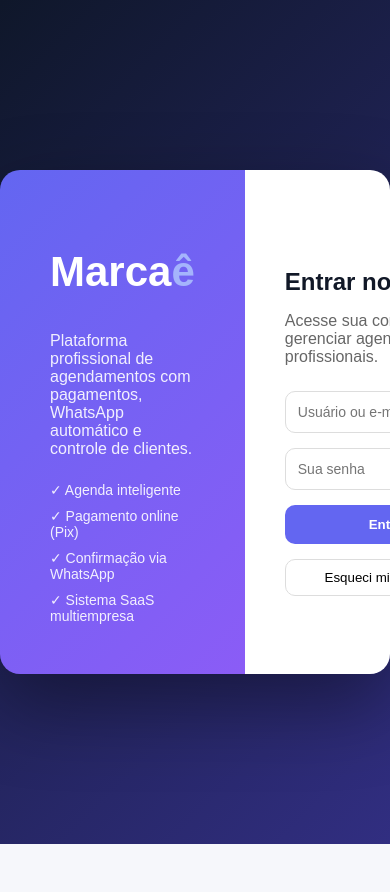
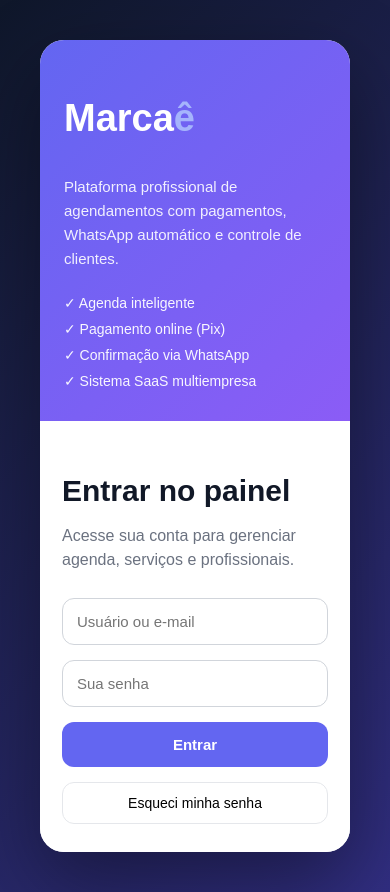
Before and after one commit to tailanesilva-int/marcae-saas, a Next.js app: page /login in a window 390 px wide. Before the commit the page ends 844 px from the top, so only its background shows below. Built offline with nearby package versions, Linux system fonts and the light colour scheme.

Commit message:
Corrige responsividade tela login mobile

```diff
--- a/app/login/page.tsx
+++ b/app/login/page.tsx
@@ -8,11 +8,24 @@
   const [empresaSlug, setEmpresaSlug] = useState('');
   const [carregando, setCarregando] = useState(false);
   const [erro, setErro] = useState('');
+  const [mobile, setMobile] = useState(false);
 
   useEffect(() => {
     const params = new URLSearchParams(window.location.search);
     const empresa = params.get('empresa') || '';
     setEmpresaSlug(empresa);
+
+    const verificarTela = () => {
+      setMobile(window.innerWidth <= 768);
+    };
+
+    verificarTela();
+
+    window.addEventListener('resize', verificarTela);
+
+    return () => {
+      window.removeEventListener('resize', verificarTela);
+    };
   }, []);
 
   async function handleLogin(e: React.FormEvent) {
@@ -57,15 +70,37 @@
 
   return (
     <div style={container}>
-      <div style={wrapper}>
-        <div style={left}>
-          <h1 style={logo}>
+      <div
+        style={{
+          ...wrapper,
+          flexDirection: mobile ? 'column' : 'row',
+          width: mobile ? '100%' : '100%',
+          margin: mobile ? '20px' : '0',
+        }}
+      >
+        <div
+          style={{
+            ...left,
+            padding: mobile ? '32px 24px' : '50px',
+          }}
+        >
+          <h1
+            style={{
+              ...logo,
+              fontSize: mobile ? '38px' : '42px',
+            }}
+          >
             Marca<span style={{ color: '#A5B4FC' }}>ê</span>
           </h1>
 
-          <p style={description}>
-            Plataforma profissional de agendamentos com pagamentos, WhatsApp
-            automático e controle de clientes.
+          <p
+            style={{
+              ...description,
+              fontSize: mobile ? '15px' : '16px',
+            }}
+          >
+            Plataforma profissional de agendamentos com pagamentos,
+            WhatsApp automático e controle de clientes.
           </p>
 
           {empresaSlug && (
@@ -86,10 +121,17 @@
         </div>
 
         <div style={right}>
-          <div style={card}>
+          <div
+            style={{
+              ...card,
+              padding: mobile ? '28px 22px' : '40px',
+            }}
+          >
             <h2 style={title}>Entrar no painel</h2>
+
             <p style={subtitle}>
-              Acesse sua conta para gerenciar agenda, serviços e profissionais.
+              Acesse sua conta para gerenciar agenda, serviços e
+              profissionais.
             </p>
 
             <form onSubmit={handleLogin} style={form}>
@@ -113,7 +155,11 @@
 
               {erro && <div style={erroBox}>{erro}</div>}
 
-              <button type="submit" style={button} disabled={carregando}>
+              <button
+                type="submit"
+                style={button}
+                disabled={carregando}
+              >
                 {carregando ? 'Entrando...' : 'Entrar'}
               </button>
 
@@ -121,7 +167,9 @@
                 type="button"
                 style={secondaryButton}
                 onClick={() =>
-                  alert('Recuperação de senha será implementada na próxima etapa.')
+                  alert(
+                    'Recuperação de senha será implementada na próxima etapa.'
+                  )
                 }
               >
                 Esqueci minha senha
@@ -135,25 +183,26 @@
 }
 
 const container = {
-  height: '100vh',
+  minHeight: '100vh',
   display: 'flex',
   alignItems: 'center',
   justifyContent: 'center',
   background: 'linear-gradient(135deg, #0F172A, #312E81)',
+  padding: '20px',
 };
 
 const wrapper = {
   display: 'flex',
   width: '100%',
   maxWidth: '1100px',
-  borderRadius: '20px',
+  borderRadius: '24px',
   overflow: 'hidden',
   boxShadow: '0 30px 80px rgba(0,0,0,0.4)',
+  background: '#fff',
 };
 
 const left = {
   flex: 1,
-  padding: '50px',
   color: '#fff',
   background: 'linear-gradient(135deg, #6366F1, #8B5CF6)',
   display: 'flex',
@@ -162,15 +211,14 @@
 };
 
 const logo = {
-  fontSize: '42px',
   fontWeight: 'bold',
   marginBottom: '20px',
 };
 
 const description = {
-  fontSize: '16px',
   opacity: 0.9,
   marginBottom: '24px',
+  lineHeight: 1.6,
 };
 
 const empresaBox = {
@@ -190,7 +238,7 @@
 
 const feature = {
   fontSize: '14px',
-  opacity: 0.9,
+  opacity: 0.95,
 };
 
 const right = {
@@ -203,19 +251,20 @@
 
 const card = {
   width: '100%',
-  maxWidth: '400px',
-  padding: '40px',
+  maxWidth: '420px',
 };
 
 const title = {
-  fontSize: '24px',
+  fontSize: '30px',
   fontWeight: 'bold',
-  marginBottom: '5px',
+  marginBottom: '6px',
+  color: '#111827',
 };
 
 const subtitle = {
-  color: '#666',
-  marginBottom: '25px',
+  color: '#6B7280',
+  marginBottom: '26px',
+  lineHeight: 1.5,
 };
 
 const form = {
@@ -225,34 +274,37 @@
 };
 
 const input = {
-  padding: '12px',
-  borderRadius: '10px',
-  border: '1px solid #ddd',
-  fontSize: '14px',
+  padding: '14px',
+  borderRadius: '12px',
+  border: '1px solid #D1D5DB',
+  fontSize: '15px',
+  outline: 'none',
 };
 
 const button = {
-  padding: '12px',
-  borderRadius: '10px',
+  padding: '14px',
+  borderRadius: '12px',
   border: 'none',
   background: '#6366F1',
   color: '#fff',
   fontWeight: 'bold',
   cursor: 'pointer',
+  fontSize: '15px',
 };
 
 const secondaryButton = {
-  padding: '10px',
-  borderRadius: '10px',
-  border: '1px solid #ddd',
+  padding: '12px',
+  borderRadius: '12px',
+  border: '1px solid #E5E7EB',
   background: '#fff',
   cursor: 'pointer',
+  fontSize: '14px',
 };
 
 const erroBox = {
   background: '#FEE2E2',
   color: '#991B1B',
-  padding: '10px',
-  borderRadius: '8px',
+  padding: '12px',
+  borderRadius: '10px',
   fontSize: '13px',
 };
```
